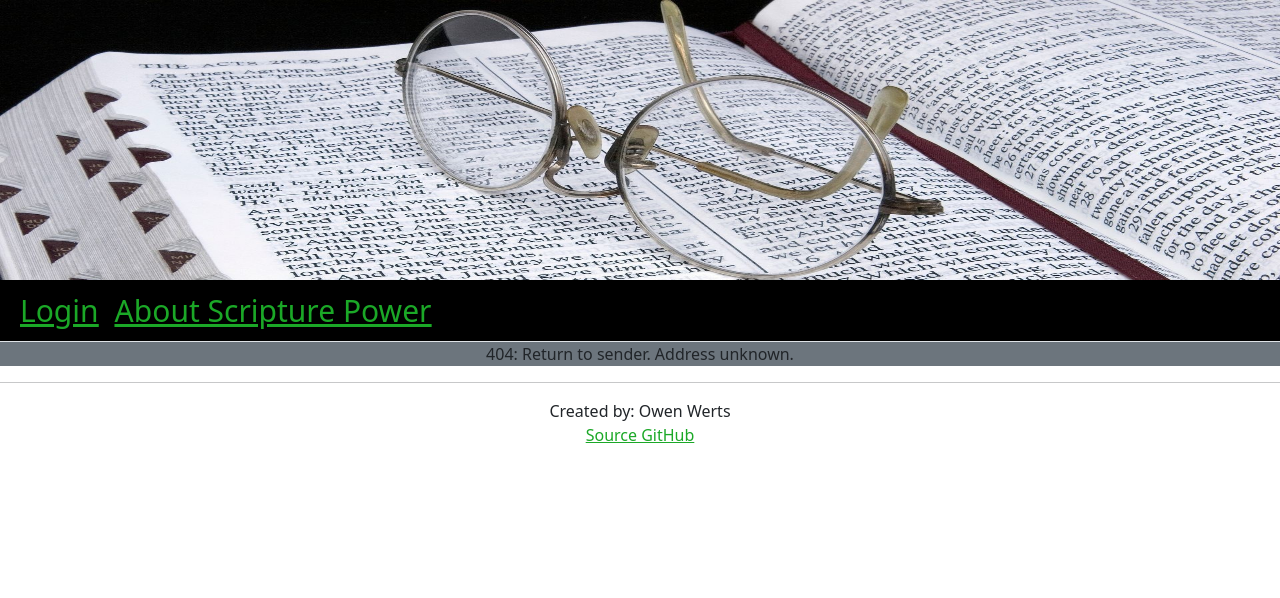
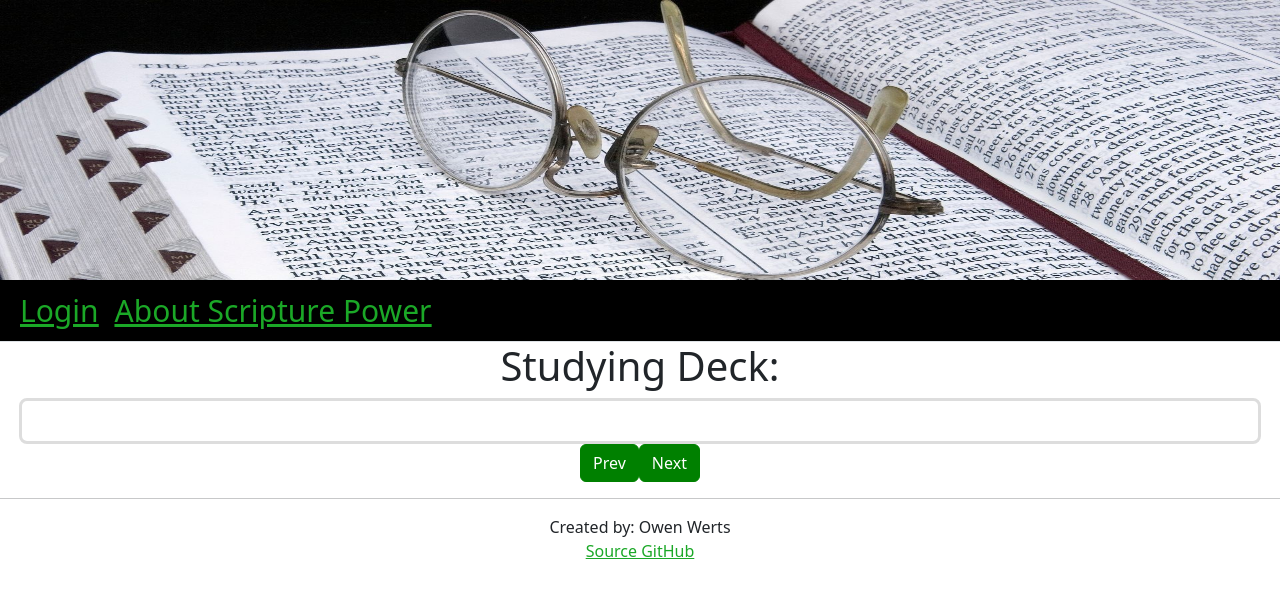
Before and after one commit to SimicNinja/Scripture-Power-Index, a React app: page /study in a window 1280 px wide. Before the commit this address had no page. Shown: the top 598 px of the page. Built offline with nearby package versions, Linux system fonts and the light colour scheme; the HTML template or start-up script is replaced by a standard one.

Commit message:
Added simple component: study.jsx to allow for the studying of flashcard decks.

```diff
--- a/src/app.css
+++ b/src/app.css
@@ -171,3 +171,13 @@ ul
 	justify-content: center;
 	align-items: center;
 }
+
+.flashcardViewer
+{
+	border: solid;
+	border-color: #ddd;
+	border-radius: 0.5rem;
+	background-color: "#fafafa";
+	min-height: 1rem;
+	max-width: 97vw;
+}
--- a/src/app.jsx
+++ b/src/app.jsx
@@ -7,10 +7,11 @@ import {Login} from './user_management/login';
 import {Registration} from './user_management/registration';
 import {DeckManager} from './decks/deck-management';
 import {DeckEditor} from './decks/deck-editor';
-import {CardEditor} from './decks/flashcard-editor';
+import {CardEditor} from './cards/flashcard-editor';
 import {AuthState} from './user_management/AuthState';
 import {ChapterSelection} from './cards/chapterSelction';
 import { BookSelection } from './cards/bookSelection';
+import { Study } from './decks/study';
 
 export default function App()
 {
@@ -156,6 +157,10 @@ export default function App()
 				/>
 			}/>
 			<Route path = "*" element = {<NotFound/>}/>
+			<Route path = "/study" element =
+			{
+				<Study currentDeck = {currentDeck}/>
+			}/>
 		</Routes>
 
 		<footer className = "text-center">
--- a/src/decks/flashcard-editor.jsx
+++ b/src/cards/flashcard-editor.jsx
@@ -1,5 +1,5 @@
 import React, {useEffect, useState} from "react";
-import {Verse} from "../cards/verse";
+import {Verse} from "./verse";
 import Button from 'react-bootstrap/Button';
 import {useNavigate} from "react-router-dom";
 
--- a/src/decks/deck-management.jsx
+++ b/src/decks/deck-management.jsx
@@ -45,10 +45,24 @@ export function DeckManager(props)
 				<tbody className = "table-group-divider">
 					{props.decks.map((deck, index) => (
 					<tr key = {index}>
-						<td><NavLink to = "/deck-edit" onClick =
+						<td>
+							{deck.title}
+							<Button variant = "primary" className = "ms-2" onClick =
 							{
-								() => props.setCurrentDeck(deck)
-							}>{deck.title}</NavLink>
+								() =>
+								{
+									props.setCurrentDeck(deck);
+									navigate("/study");
+								}
+							}>Study</Button>
+							<Button variant = "secondary" className = "ms-2" onClick =
+							{
+								() =>
+								{
+									props.setCurrentDeck(deck);
+									navigate("/deck-edit");
+								}
+							}>Edit</Button>
 						</td>
 						<td>{deck.flashcards.length}</td>
 						<td className = "d-none d-lg-table-cell">{"You"}</td>
--- /dev/null
+++ b/src/decks/study.jsx
@@ -0,0 +1,54 @@
+import React, {useState} from "react";
+import Button from 'react-bootstrap/Button';
+import {useNavigate, NavLink} from "react-router-dom";
+
+export function Study(props)
+{
+	const cards = deserializeDeck(props.currentDeck);
+	const [order, setOrder] = useState(() => shuffleIndices(cards.length));
+	const [currentPosition, setPosition] = useState(0);
+	const currentCardIndex = order[currentPosition];
+	const currentCard = cards[currentCardIndex];
+
+	function deserializeDeck(deck)
+	{
+		return deck.flashcards.map((card) =>
+		{
+			const combinedText = (card.verses).map((v) => v.verseText?.trim()).join("\n");
+			return (
+			{
+				id: card.id,
+				combinedText,
+			});
+		});
+	}
+
+	function shuffleIndices(length)
+	{
+  		const arr = Array.from({ length }, (_, i) => i);
+  		for (let i = length - 1; i > 0; i--)
+  		{
+    		const j = Math.floor(Math.random() * (i + 1));
+    		[arr[i], arr[j]] = [arr[j], arr[i]];
+  		}
+		return arr;
+	}
+
+	return (
+	<main>
+		<h1 className = "text-center">Studying Deck: {props.currentDeck.title}</h1>
+
+		<section className = "flashcardViewer text-center p-2 m-auto">
+			<strong>{currentCard?.id}</strong>
+			<pre style = {{ whiteSpace: "pre-wrap", marginTop: "0.5rem" }}>
+				{currentCard?.combinedText}
+			</pre>
+		</section>
+
+		<div className = "text-center">
+			<Button onClick = {() => setPosition(p => (p - 1 + order.length) % order.length)}>Prev</Button>
+			<Button onClick = {() => setPosition(p => (p + 1) % order.length)}>Next</Button>
+		</div>
+	</main>
+	)
+}
```
